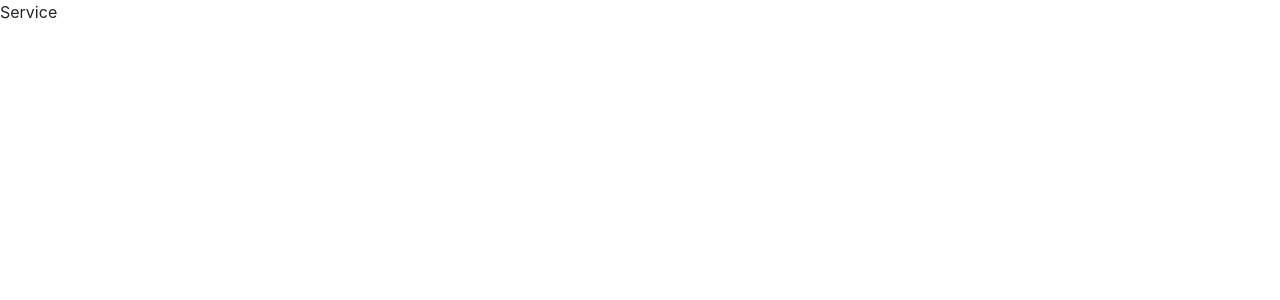
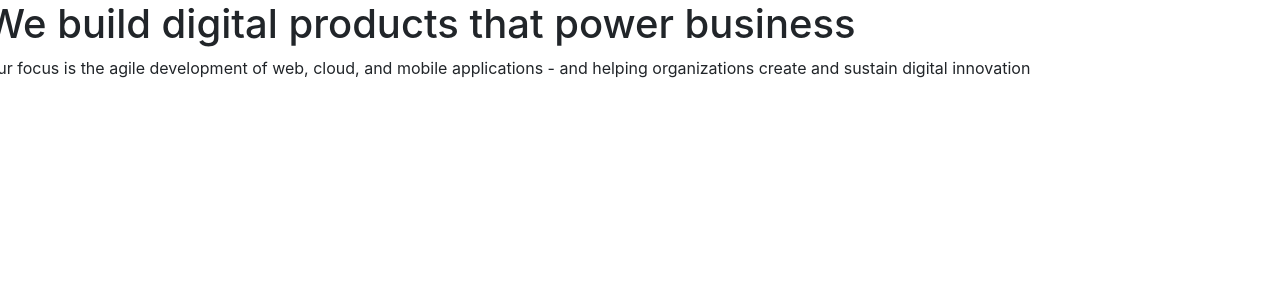
Before and after one commit to phong-Dev/IntelliNiche, a Next.js app: page /service in a window 1280 px wide. Shown: the top 300 px of the page. Built offline with nearby package versions, Linux system fonts and the light colour scheme.

Commit message:
header service

```diff
--- a/pages/service.js
+++ b/pages/service.js
@@ -1,8 +1,26 @@
+import Head from "next/head";
+
 const Service = () => {
     return (
-        <div>
-            Service
-        </div>
+        <>
+      <Head>
+        <title>Service</title>
+      </Head>
+      {/* -----------header--------- */}
+      <header id="service">
+        <div className="row banner">
+          <div className="banner-text">
+            <h1>We build digital products that power business</h1>
+            <p>
+              Our focus is the agile development of web, cloud, and mobile
+              applications - and helping organizations create and sustain
+              digital innovation
+            </p>
+          </div>
+          </div>
+      </header>
+      {/* --------end header------------- */}
+      </>
     )
 }
 
--- a/styles/globals.css
+++ b/styles/globals.css
@@ -74,3 +74,6 @@ a {
 
 /* ----------Get in touch------------*/
 @import url('./about_styles.css');
+
+/* ----------Hero service------------*/
+@import url('./hero_service.css');
--- /dev/null
+++ b/styles/hero_service.css
@@ -0,0 +1,9 @@
+header#service{
+    background-image: url('/picture/service.png');
+      background-size: cover;
+      background-position: top left;
+      position: relative;
+      z-index: 1;
+      height: 150vh;
+    text-align: center;
+  }
```
